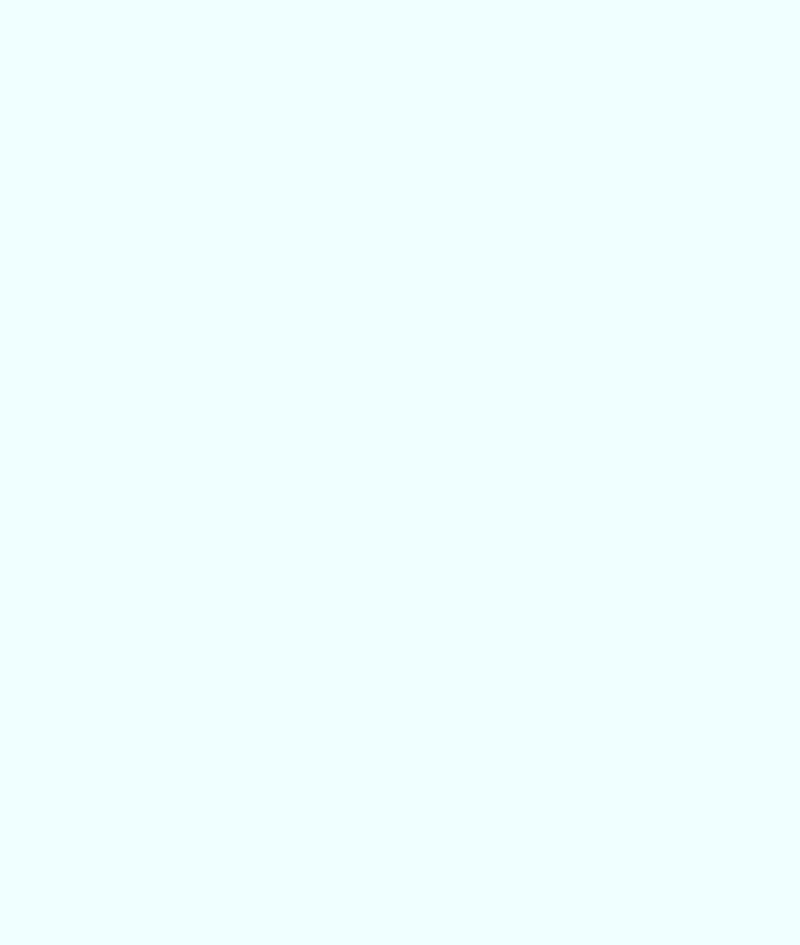
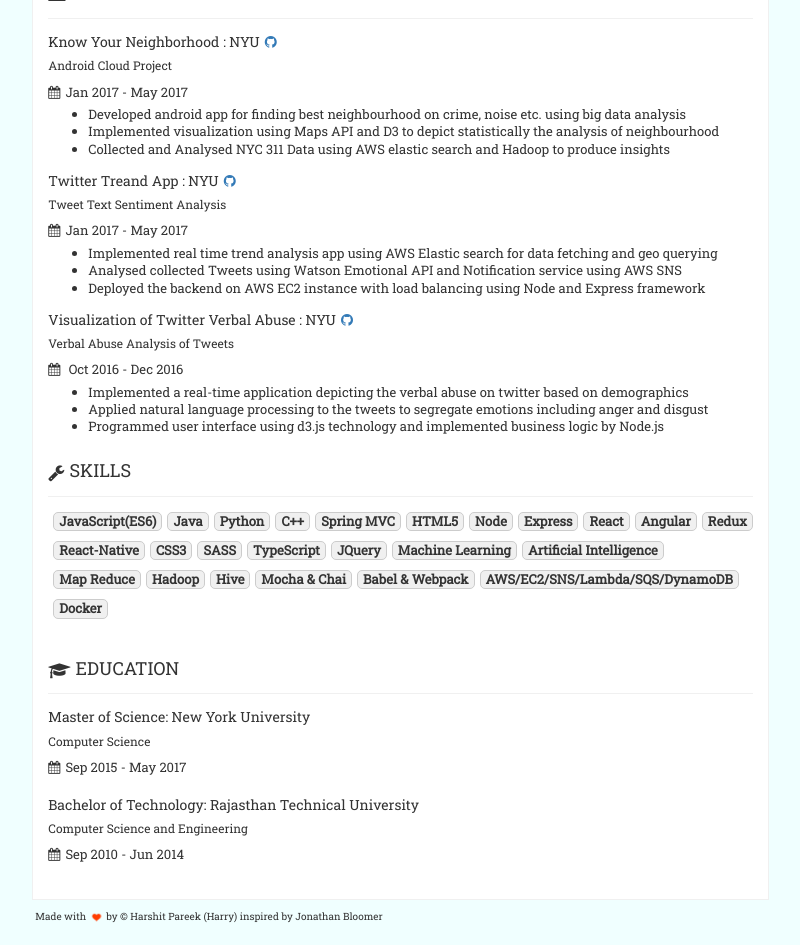
Before and after one commit to neild257/neild257, a React (Create React App) app: page / in a window 1280 px wide. Shown: the part 820-1765 px from the top of the page, without its empty margins (431-1231 px from the left). Before the commit the page ends 800 px from the top, so only its background shows below. Built offline with nearby package versions, Linux system fonts and the light colour scheme.

Commit message:
feat(refactor)

```diff
--- a/src/components/App.js
+++ b/src/components/App.js
@@ -1,5 +1,6 @@
 import React, { Component } from 'react';
 import profileImage from "../images/profilePicLinkedIn.jpeg";
+import heartImage from "../images/heart-img.png";
 
 class App extends Component {
   render() {
@@ -18,7 +19,7 @@
              </li>
              <li>
               <i className="glyphicon glyphicon-earphone right-margin"></i>
-              <span>(917)378-4946</span>
+              <span>(917)378-4926</span>
              </li>
              <li>
               <i className="glyphicon glyphicon-home right-margin"></i>
@@ -55,6 +56,7 @@
                 </span>
                 <p>Worked as a Software Engineer under two lead engineers. Participated in daily scrum meetings discussing about new features to add, improve performance and daily code maintainence. Developed "Worker Onboarding" backend service using Node, Express, MongoDB and Firebase. Queried Firebase to push and pull data and generating insights. Developed React/Redux/React-Native Components to improve the user interactivity and worker management in admin panel.   </p>
               </div>
+
               <div className="sub-section">
                 <h5>Voluntary Intern</h5>
                 <h6>Argo Labs.</h6>
@@ -62,13 +64,194 @@
                   <i className="fa fa-calendar right-margin"></i>
                   <span>May 2017 - July 2017</span>
                 </span>
-                <p>Lorem ipsum dolor sit amet consectetur adipisicing elit. Ipsa culpa doloremque debitis accusamus et aperiam ab dignissimos corrupti ullam possimus! Nesciunt sed neque unde id inventore nobis eos a eum?</p>
+                <p>A Data Science and Full Stack Intern, developed task automation for SQUID (Street QUality Identification Device) using Apache Aireflow. Implemented tasks of image collection, computer vision and data processing using Python and Bash Scripting. Developed data models, NoSQL database and full stack application for NYC Bus locating app using serverless architecture of AWS Lambda.  </p>
               </div>
 
+              <div className="sub-section">
+                <h5>Teaching Assistant</h5>
+                <h6>New York University</h6>
+                <span>
+                  <i className="fa fa-calendar right-margin"></i>
+                  <span>Jan 2016 - May 2017</span>
+                </span>
+                <p>Worked as a Teaching Assistant for C++ and Data Structures. Participated in improving course material with professor and provided great suggestions to further enhance the learning in topics of Pointers, Binary Search Trees, STL and Graph Theory. Taught and assisted undergrad students during recitation and programming labs. Graded papers during assignments, mid-terms and finals. </p>
+              </div>
             </section>
+
+            <section>
+              <i className="fa fa-lg fa-tasks right-margin"></i>
+              <h4 className="uppercase"> Projects </h4>
+              <div className="section-divider"></div>
+
+              <div className="sub-section">
+                <h5>
+                  Know Your Neighborhood : NYU
+                  <span className="left-margin">
+                    <a href="https://github.com/hars1014/android_cloud_project" className="fa fa-github"></a>
+                  </span>
+                </h5>
+                <h6>Android Cloud Project</h6>
+                <span>
+                  <i className="fa fa-calendar right-margin"></i>
+                  <span>Jan 2017 - May 2017</span>
+                </span>
+                <ul>
+                  <li> Developed android app for finding best neighbourhood on crime, noise etc. using big data analysis </li>
+                  <li> Implemented visualization using Maps API and D3 to depict statistically the analysis of neighbourhood </li>
+                  <li> Collected and Analysed NYC 311 Data using AWS elastic search and Hadoop to produce insights </li>
+                </ul>
+              </div>
+
+              <div className="sub-section">
+                <h5>
+                  Twitter Treand App : NYU
+                  <span className="left-margin">
+                    <a href="https://github.com/hars1014/TwitterTrend" className="fa fa-github"></a>
+                  </span>
+                </h5>
+                <h6>Tweet Text Sentiment Analysis</h6>
+                <span>
+                  <i className="fa fa-calendar right-margin"></i>
+                  <span>Jan 2017 - May 2017</span>
+                </span>
+                <ul>
+                  <li> Implemented real time trend analysis app using AWS Elastic search for data fetching and geo querying </li>
+                  <li> Analysed collected Tweets using Watson Emotional API and Notification service using AWS SNS </li>
+                  <li> Deployed the backend on AWS EC2 instance with load balancing using Node and Express framework </li>
+                </ul>
+              </div>
+
+              <div className="sub-section">
+                <h5>
+                  Visualization of Twitter Verbal Abuse : NYU
+                  <span className="left-margin">
+                    <a href="https://github.com/NYU-CS6313-SPRING2016/Group-11-Twitter-Verbal-Abuse" className="fa fa-github"></a>
+                  </span>
+                </h5>
+                <h6>Verbal Abuse Analysis of Tweets</h6>
+                <span>
+                  <i className="fa fa-calendar right-margin"></i>
+                  <span> Oct 2016 - Dec 2016</span>
+                </span>
+                <ul>
+                  <li> Implemented a real-time application depicting the verbal abuse on twitter based on demographics </li>
+                  <li> Applied natural language processing to the tweets to segregate emotions including anger and disgust </li>
+                  <li> Programmed user interface using d3.js technology and implemented business logic by Node.js </li>
+                </ul>
+              </div>
+              </section>
+
+              <section className="skills">
+                <i className="fa fa-lg fa-wrench right-margin"></i>
+                <h4 className="uppercase"> Skills </h4>
+                <div className="section-divider"></div>
+                  <ul className="skill-list">
+                    <li>
+                      <span className="list-item">JavaScript(ES6)</span>
+                    </li>
+                    <li>
+                      <span className="list-item">Java</span>
+                    </li>
+                    <li>
+                      <span className="list-item">Python</span>
+                    </li>
+                    <li>
+                      <span className="list-item">C++</span>
+                    </li>
+                    <li>
+                      <span className="list-item">Spring MVC</span>
+                    </li>
+                    <li>
+                      <span className="list-item">HTML5</span>
+                    </li>
+                    <li>
+                      <span className="list-item">Node</span>
+                    </li>
+                    <li>
+                      <span className="list-item">Express</span>
+                    </li>
+                    <li>
+                      <span className="list-item">React</span>
+                    </li>
+                    <li>
+                      <span className="list-item">Angular</span>
+                    </li>
+                    <li>
+                      <span className="list-item">Redux</span>
+                    </li>
+                    <li>
+                      <span className="list-item">React-Native</span>
+                    </li>
+                    <li>
+                      <span className="list-item">CSS3</span>
+                    </li>
+                    <li>
+                      <span className="list-item">SASS</span>
+                    </li>
+                    <li>
+                      <span className="list-item">TypeScript</span>
+                    </li>
+                    <li>
+                      <span className="list-item">JQuery</span>
+                    </li>
+                    <li>
+                      <span className="list-item">Machine Learning</span>
+                    </li>
+                    <li>
+                      <span className="list-item">Artificial Intelligence</span>
+                    </li>
+                    <li>
+                      <span className="list-item">Map Reduce</span>
+                    </li>
+                    <li>
+                      <span className="list-item">Hadoop</span>
+                    </li>
+                    <li>
+                      <span className="list-item">Hive</span>
+                    </li>
+                    <li>
+                      <span className="list-item">Mocha & Chai</span>
+                    </li>
+                    <li>
+                      <span className="list-item">Babel & Webpack</span>
+                    </li>
+                    <li>
+                      <span className="list-item">AWS/EC2/SNS/Lambda/SQS/DynamoDB</span>
+                    </li>
+                    <li>
+                      <span className="list-item">Docker</span>
+                    </li>
+
+                  </ul>
+              </section>
+
+              <section>
+                <i className="fa fa-lg fa-graduation-cap right-margin"></i>
+                <h4 className="uppercase"> Education </h4>
+                <div className="section-divider"></div>
+                <div className="sub-section">
+                  <h5>Master of Science: New York University</h5>
+                  <h6>Computer Science</h6>
+                  <span>
+                    <i className="fa fa-calendar right-margin"></i>
+                    <span>Sep 2015 - May 2017</span>
+                  </span>
+                </div>
+                <div className="sub-section">
+                  <h5>Bachelor of Technology: Rajasthan Technical University</h5>
+                  <h6>Computer Science and Engineering</h6>
+                  <span>
+                    <i className="fa fa-calendar right-margin"></i>
+                    <span>Sep 2010 - Jun 2014</span>
+                  </span>
+                </div>
+              </section>
            </div>
          </div>
        </div>
+       <section className="footer">
+         <span>Made with <span className="heart"><img src={heartImage} alt="heart image" style={{height:"15px", width:"15px"}}/></span>  by &copy; Harshit Pareek (Harry) inspired by Jonathan Bloomer </span>
+       </section>
      </div>
     );
   }
--- a/src/index.css
+++ b/src/index.css
@@ -3,6 +3,8 @@
   padding: 0;
   font-family: 'Roboto Slab', sans-serif;
   background-color: azure;
+  text-align: justify;
+  font-size: 13px;
 }
 .profile-pic {
   width: 200px;
@@ -22,8 +24,12 @@
   list-style: none;
   padding-left: 0;
 }
+ul {
+  margin-top: 10px;
+}
 li {
   margin-bottom: 10px;
+  line-height: 0.56;
 }
 .social-wrapper{
   text-align: center;
@@ -42,6 +48,9 @@
   background-color: white;
   padding: 15px 15px;
 }
+.left-margin {
+  margin-left: 5px;
+}
 .right-margin {
   margin-right: 5px;
 }
@@ -50,8 +59,6 @@
   display: inline-block;
 }
 p {
-  text-align: justify;
-  font-size: 13px;
   margin-top: 10px;
 }
 section {
@@ -60,3 +67,53 @@
 .sub-section {
   margin-bottom: 20px;
 }
+.skill-list {
+  padding-left: 0;
+  list-style: none;
+}
+.skill-list li {
+  display: inline-flex;
+  margin-left: 5px;
+}
+.list-item {
+  border: 1px solid #CCCCCC;
+  border-radius: 5px;
+  background-color:#F0F0F0;
+  padding: 5px;
+  font-weight: 700;
+}
+@keyframes heartbeat
+{
+  0%
+  {
+    transform: scale( .75 );
+  }
+  20%
+  {
+    transform: scale( 1 );
+  }
+  40%
+  {
+    transform: scale( .75 );
+  }
+  60%
+  {
+    transform: scale( 1 );
+  }
+  80%
+  {
+    transform: scale( .75 );
+  }
+  100%
+  {
+    transform: scale( .75 );
+  }
+}
+.heart {
+  display: inline-block;
+  animation: heartbeat 1s infinite;
+}
+.footer {
+  text-align: center;
+  font-size: 10px;
+}
```
Also changed, not shown: src/images/heart-img.png (added).
